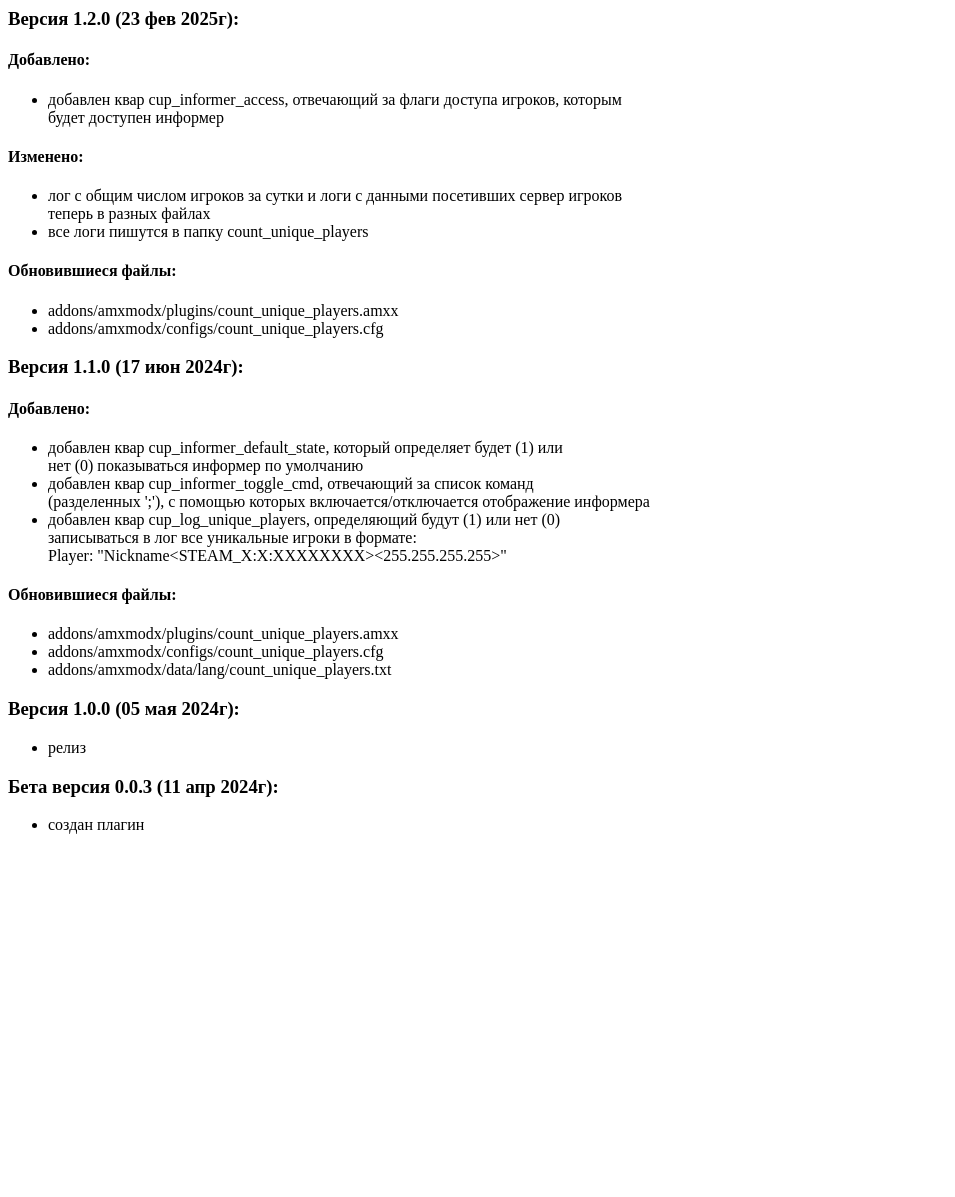
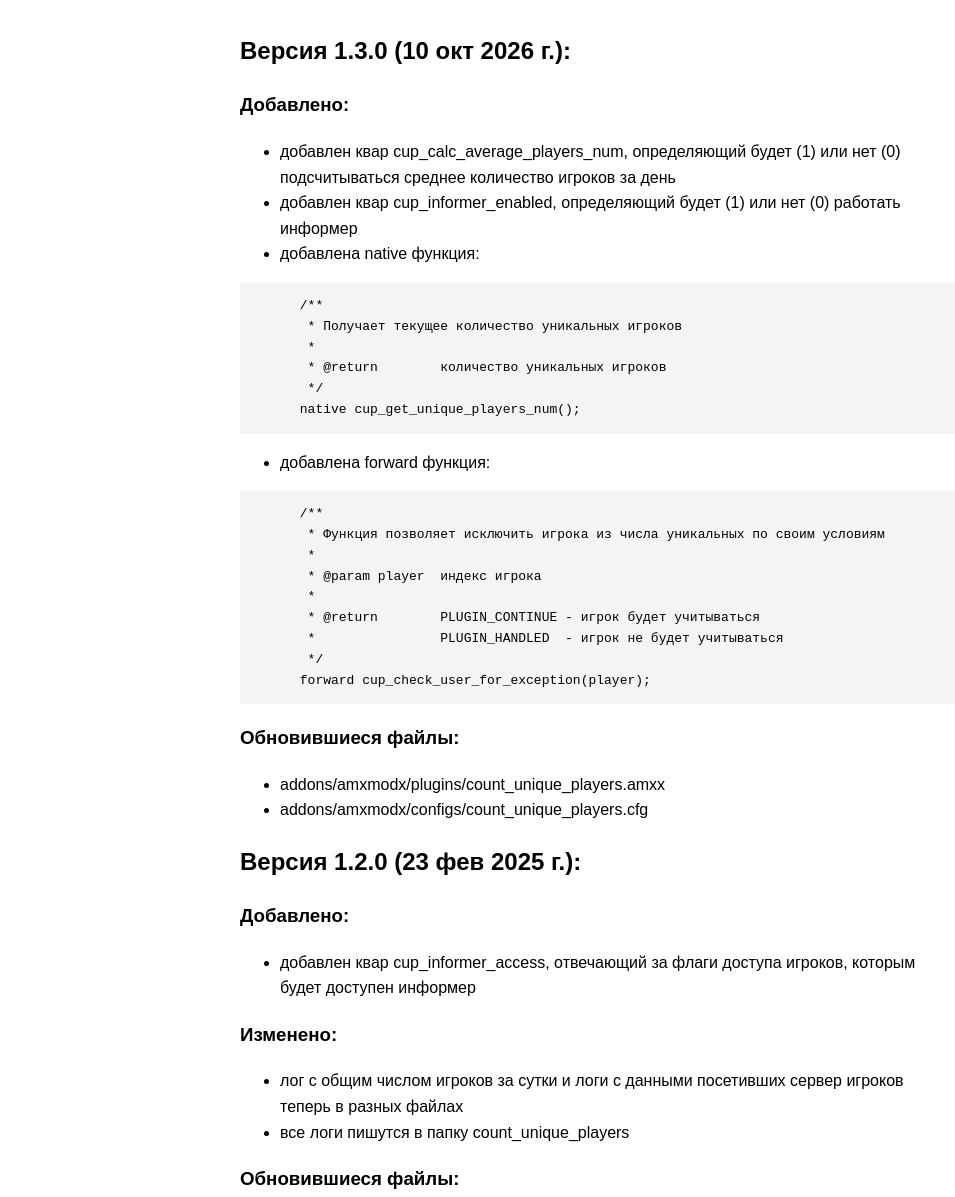
Before and after one commit to radiusr16/Plugins-Descriptions, a plain HTML site: page count_unique_players_changelog.html in a window 1280 px wide. Shown: the top 1197 px of the page, without its empty margins (0-955 px from the left). Before the commit the page ends 850 px from the top, so only its background shows below. Drawn offline with Linux system fonts and the light colour scheme.

Commit message:
update Count Unique Players changelog file

```diff
--- a/count_unique_players_changelog.html
+++ b/count_unique_players_changelog.html
@@ -1,68 +1,100 @@
-<!DOCTYPE html []>
-<html>
-
+<!DOCTYPE html>
+<html lang="en">
 <head>
-  <meta charset="UTF-8" />
-  <title>Список изменений Count Unique Players</title>
-  <style type="text/css">
-    td,
-    h1,
-    h2,
-    h3,
-    h4,
-    h5,
-    p,
-    ul,
-    ol,
-    li {
-      page-break-inside: avoid;
+	<meta charset="UTF-8">
+	<meta name="viewport" content="width=device-width, initial-scale=1.0">
+	<title>count_unique_players_changelog</title>
+	<style>
+		/* Basic styles for readability */
+		body {
+			font-family: sans-serif;
+			max-width: 800px;
+			margin: 2em auto;
+			padding: 0 1em;
+			line-height: 1.6;
 		}
+		img { max-width: 100%; height: auto; }
+		pre { background-color: #f4f4f4; padding: 1em; overflow-x: auto; }
+		code { font-family: monospace; }
 	</style>
 </head>
-
 <body>
-  <h3 id="section">Версия 1.2.0 (23 фев 2025г):</h3>
-  <h4 id="section-1">Добавлено:</h4>
+	<h2>Версия 1.3.0 (10 окт 2026 г.):</h2>
+<h3>Добавлено:</h3>
 <ul>
-    <li>добавлен квар cup_informer_access, отвечающий за флаги доступа игроков, которым<br />
-      будет доступен информер</li>
+<li>добавлен квар cup_calc_average_players_num, определяющий будет (1) или нет (0)<br>
+подсчитываться среднее количество игроков за день</li>
+<li>добавлен квар cup_informer_enabled, определяющий будет (1) или нет (0) работать<br>
+информер</li>
+<li>добавлена native функция:</li>
 </ul>
-  <h4 id="section-2">Изменено:</h4>
+<pre><code>      /**
+       * Получает текущее количество уникальных игроков
+       *
+       * @return        количество уникальных игроков
+       */
+      native cup_get_unique_players_num();
+</code></pre>
 <ul>
-    <li>лог с общим числом игроков за сутки и логи с данными посетивших сервер игроков<br />
-      теперь в разных файлах</li>
-    <li>все логи пишутся в папку count_unique_players</li>
+<li>добавлена forward функция:</li>
 </ul>
-  <h4 id="section-3">Обновившиеся файлы:</h4>
+<pre><code>      /**
+       * Функция позволяет исключить игрока из числа уникальных по своим условиям
+       *
+       * @param player  индекс игрока
+       *
+       * @return        PLUGIN_CONTINUE - игрок будет учитываться
+       *                PLUGIN_HANDLED  - игрок не будет учитываться
+       */
+      forward cup_check_user_for_exception(player);
+</code></pre>
+<h3>Обновившиеся файлы:</h3>
 <ul>
 <li>addons/amxmodx/plugins/count_unique_players.amxx</li>
 <li>addons/amxmodx/configs/count_unique_players.cfg</li>
 </ul>
-  <h3 id="section-4">Версия 1.1.0 (17 июн 2024г):</h3>
-  <h4 id="section-5">Добавлено:</h4>
+<h2>Версия 1.2.0 (23 фев 2025 г.):</h2>
+<h3>Добавлено:</h3>
 <ul>
-    <li>добавлен квар cup_informer_default_state, который определяет будет (1) или<br />
+<li>добавлен квар cup_informer_access, отвечающий за флаги доступа игроков, которым<br>
+будет доступен информер</li>
+</ul>
+<h3>Изменено:</h3>
+<ul>
+<li>лог с общим числом игроков за сутки и логи с данными посетивших сервер игроков<br>
+теперь в разных файлах</li>
+<li>все логи пишутся в папку count_unique_players</li>
+</ul>
+<h3>Обновившиеся файлы:</h3>
+<ul>
+<li>addons/amxmodx/plugins/count_unique_players.amxx</li>
+<li>addons/amxmodx/configs/count_unique_players.cfg</li>
+</ul>
+<h2>Версия 1.1.0 (17 июн 2024 г.):</h2>
+<h3>Добавлено:</h3>
+<ul>
+<li>добавлен квар cup_informer_default_state, который определяет будет (1) или<br>
 нет (0) показываться информер по умолчанию</li>
-    <li>добавлен квар cup_informer_toggle_cmd, отвечающий за список команд<br />
-      (разделенных ';'), с помощью которых включается/отключается отображение информера</li>
-    <li>добавлен квар cup_log_unique_players, определяющий будут (1) или нет (0)<br />
-      записываться в лог все уникальные игроки в формате:<br />
-      Player: "Nickname&lt;STEAM_X:X:XXXXXXXX&gt;&lt;255.255.255.255&gt;"</li>
+<li>добавлен квар cup_informer_toggle_cmd, отвечающий за список команд<br>
+(разделенных ‘;’), с помощью которых включается/отключается отображение информера</li>
+<li>добавлен квар cup_log_unique_players, определяющий будут (1) или нет (0)<br>
+записываться в лог все уникальные игроки в формате:<br>
+Player: “Nickname&lt;STEAM_X:X:XXXXXXXX&gt;&lt;255.255.255.255&gt;”</li>
 </ul>
-  <h4 id="section-6">Обновившиеся файлы:</h4>
+<h3>Обновившиеся файлы:</h3>
 <ul>
 <li>addons/amxmodx/plugins/count_unique_players.amxx</li>
 <li>addons/amxmodx/configs/count_unique_players.cfg</li>
 <li>addons/amxmodx/data/lang/count_unique_players.txt</li>
 </ul>
-  <h3 id="section-7">Версия 1.0.0 (05 мая 2024г):</h3>
+<h2>Версия 1.0.0 (05 мая 2024 г.):</h2>
 <ul>
 <li>релиз</li>
 </ul>
-  <h3 id="section-8">Бета версия 0.0.3 (11 апр 2024г):</h3>
+<h2>Бета версия 0.0.3 (11 апр 2024 г.):</h2>
 <ul>
 <li>создан плагин</li>
 </ul>
+
 </body>
-
 </html>
```
Lines whose indentation alone changed are shown as unchanged.
